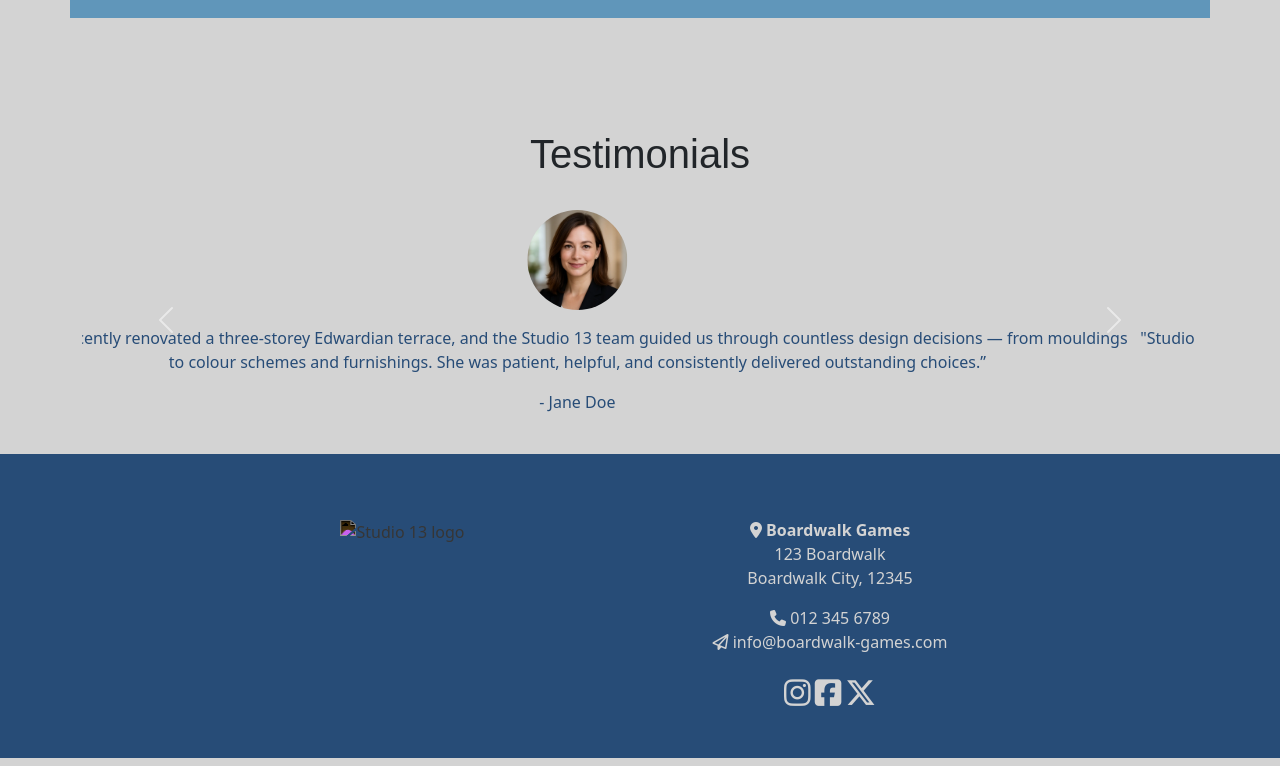
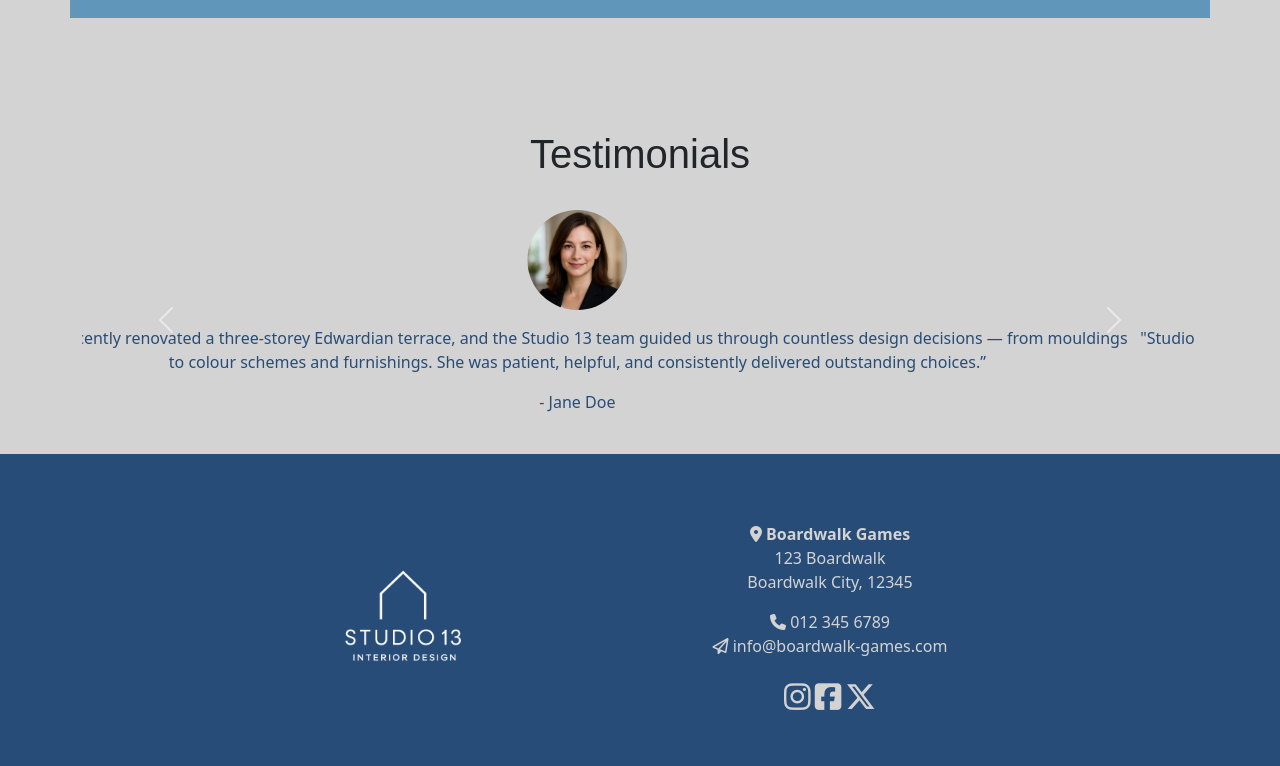
Before and after one commit to gcarravi/interior-design, a plain HTML site: page index.html in a window 1280 px wide. Shown: the part 3127-3893 px from the top of the page. Drawn offline with nearby package versions, Linux system fonts and the light colour scheme; a web font is replaced by a local one.

Commit message:
deleted more photos and comments

```diff
--- a/index.html
+++ b/index.html
@@ -281,7 +281,7 @@
 
                 <!-- logo -->
                 <div class="col-12 col-md-6 col-xl-4 logo text-center">
-                    <img src="assets/images/logo-2.webp" alt="Studio 13 logo">
+                    <img src="assets/images/logo/logo-2.webp" alt="Studio 13 logo">
                 </div>
 
                 <!--contact info-->
```
Also changed, not shown: assets/css/style.css (+1 -12 lines), contact.html (+0 -1 lines), projects.html (+0 -1 lines), success.html (+0 -1 lines), assets/images/Copilot_20251202_132720.png (deleted), assets/images/logo-1.png (deleted), assets/images/logo-3.webp (deleted), assets/images/logo-resized.png (deleted).
